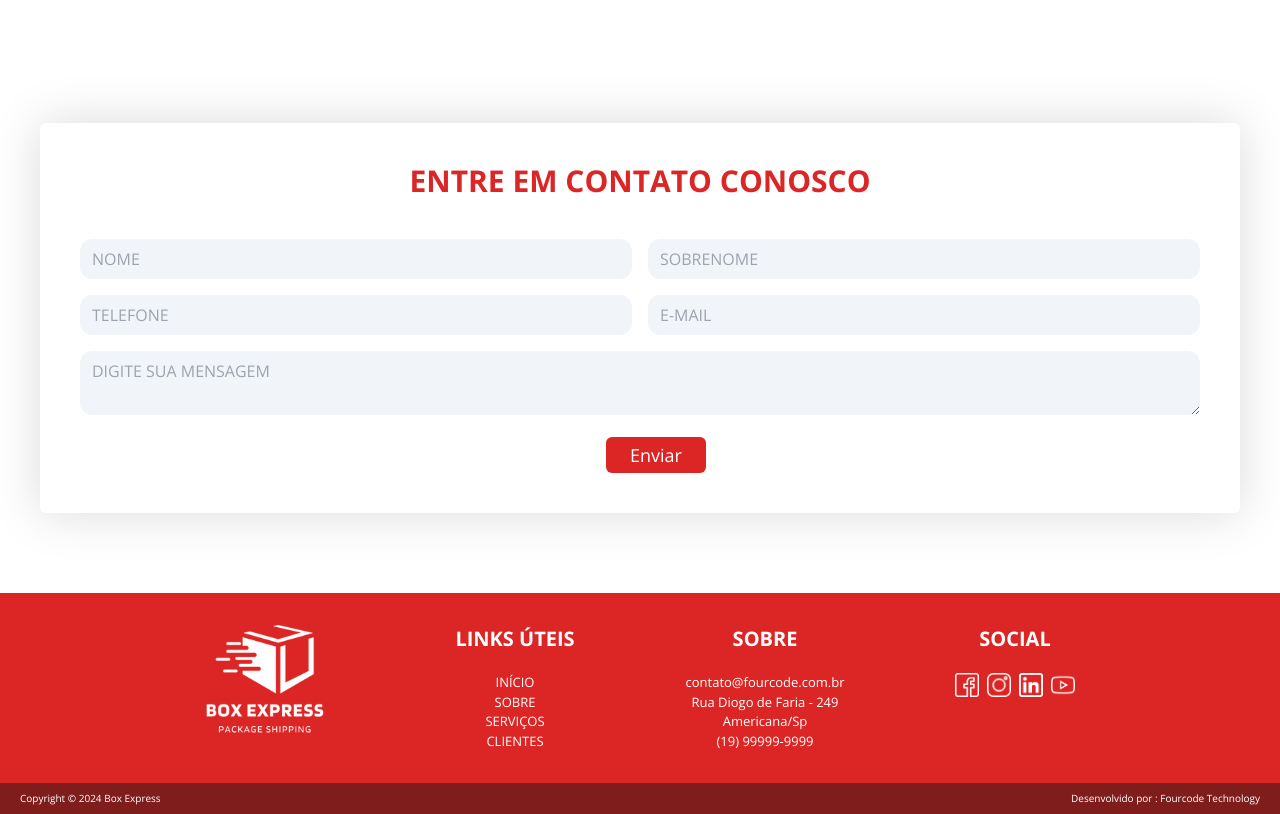
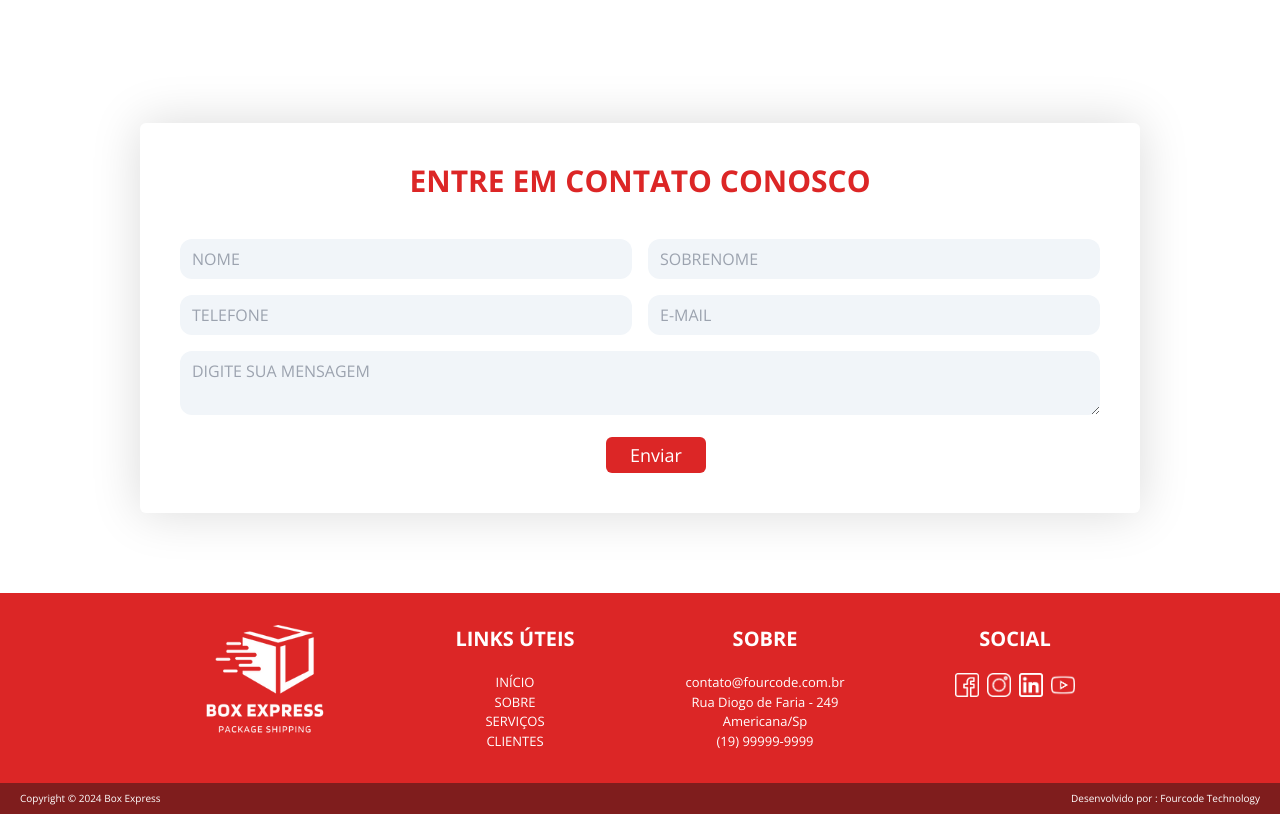
Before and after one commit to FourCodeBR/box-express, a React (Vite) app: page / in a window 1280 px wide. Shown: the part 2820-3634 px from the top of the page. Built offline with nearby package versions, Linux system fonts and the light colour scheme.

Commit message:
ajustando form

```diff
--- a/src/components/ContactForm.jsx
+++ b/src/components/ContactForm.jsx
@@ -14,7 +14,7 @@ export const ContactForm = () => {
 
       <div className='flex justify-center pb-20 font-openSans md:px-10 px-2 md:py-20 py-10' id='contact'>
 
-        <div className='flex justify-center items-center flex-col w-full  shadow-custom py-10 rounded-md'>
+        <div className='flex justify-center items-center flex-col w-full max-w-[1000px] shadow-custom py-10 rounded-md'>
 
           <div className='flex justify-center text-center md:text-3xl text-2xl font-bold text-red-600 pb-10 px-5'>
               <h1>
```
